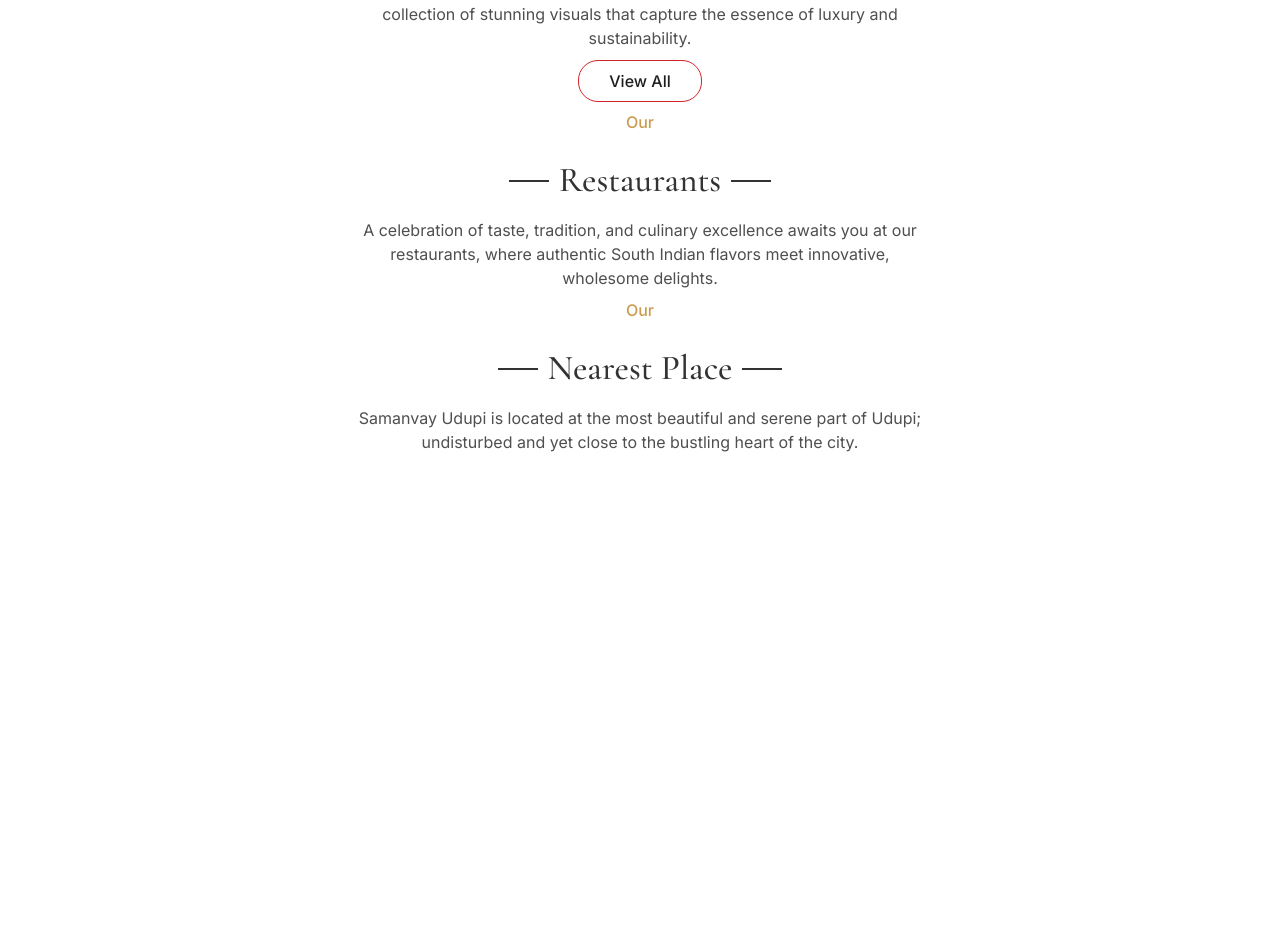
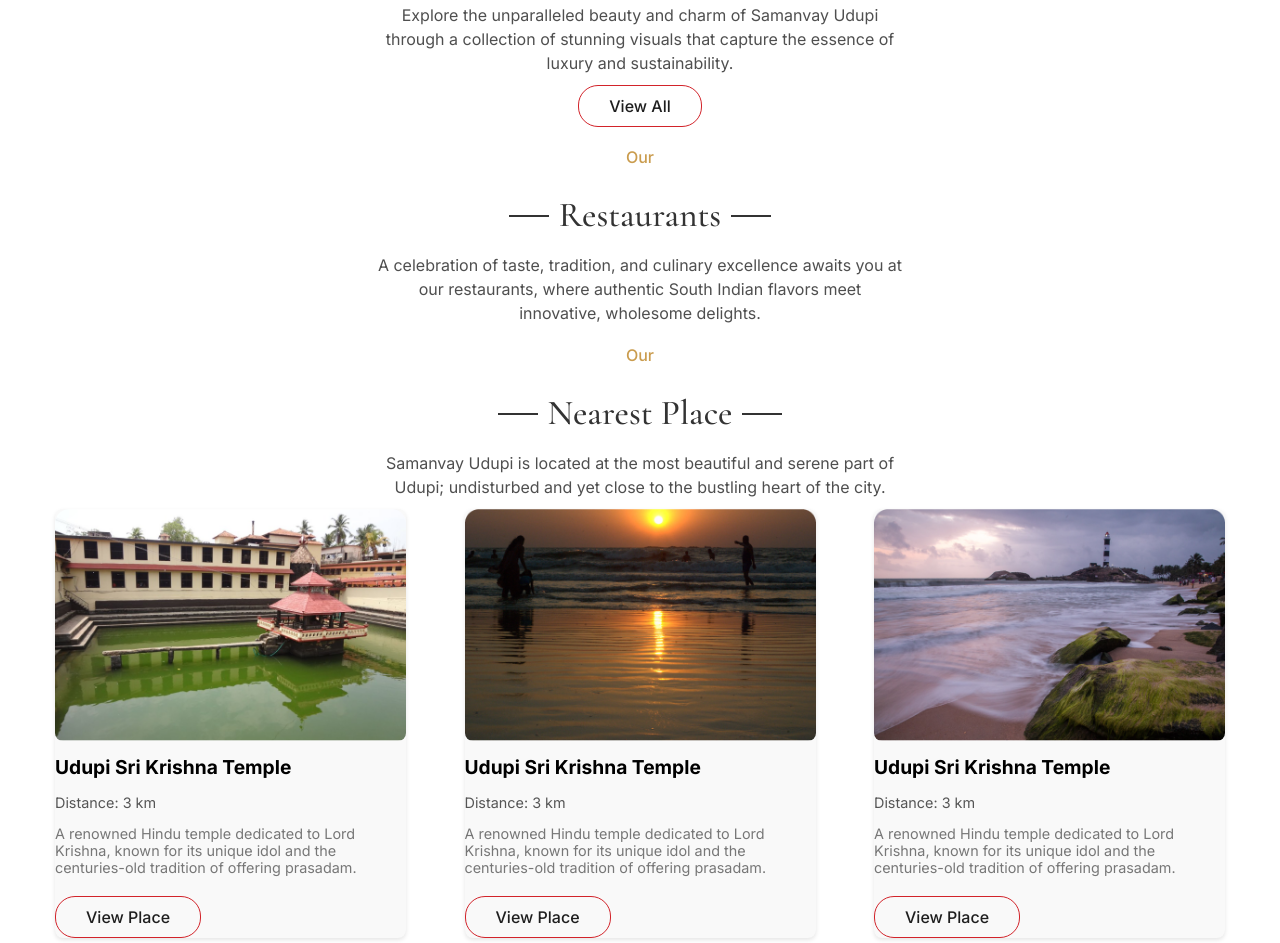
Before and after one commit to vibhavchipsy/samanvay-demo, a plain HTML site: page index.html in a window 1280 px wide. Shown: the part 631-1574 px from the top of the page. Before the commit the page ends 1085 px from the top, so only its background shows below. Drawn offline with nearby package versions, Linux system fonts and the light colour scheme.

Commit message:
home page cards

```diff
--- a/assets/global.css
+++ b/assets/global.css
@@ -0,0 +1,74 @@
+* {
+    font-family: Inter;
+}
+
+.container {
+    margin: 0 auto;
+    padding: 5px 16px;
+}
+
+.primary-btn {
+    color: #1E1E1E;
+    font-size: 16px;
+    background-color: transparent;
+    padding: 10px 30px 10px 30px;
+    border: 1px solid #D2232A;
+    border-radius: 20px;
+    font-weight: 500;
+    cursor: pointer;
+    margin-top: 10px;
+}
+
+/* Section Styling */
+.place-section {
+    display: flex;
+    flex-direction: column;
+    gap: 20px;
+}
+
+.card {
+    background: #f9f9f9;
+    border-radius: 8px;
+    box-shadow: 0 2px 4px rgba(0, 0, 0, 0.1);
+}
+
+.card img {
+    width: 100%;
+    border-radius: 8px;
+    height: auto;
+}
+
+.place-name {
+    font-size: 1.2em;
+    font-weight: bold;
+    margin: 10px 0;
+}
+
+.distance {
+    font-size: 0.9em;
+    color: #555;
+}
+
+.description {
+    font-size: 0.9em;
+    color: #777;
+    margin: 10px 0;
+}
+
+/* For larger screens (Tablets and Desktops) */
+@media (min-width: 768px) {
+    .container {
+        max-width: 1170px;
+    }
+
+    .place-section {
+        flex-direction: row;
+        justify-content: space-between;
+        gap: 20px;
+    }
+
+    .card {
+        width: 30%;
+        /* 3 cards side by side */
+    }
+}
--- a/home.css
+++ b/home.css
@@ -8,7 +8,6 @@
     font-size: 16px;
     font-weight: 500;
     line-height: 19.36px;
-    font-family: Inter;
     display: flex;
     justify-content: center;
 }
@@ -30,7 +29,6 @@
     font-size: 16px;
     font-weight: 400;
     line-height: 24px;
-    font-family: 'Inter', serif;
     text-align: center;
     /* Centers the text inside the div */
     margin: 0 auto;
@@ -65,19 +63,6 @@
     align-items: center;
     display: flex;
     flex-direction: column;
-}
-
-.primary-btn {
-    color: #1E1E1E;
-    font-size: 16px;
-    background-color: transparent;
-    padding: 10px 30px 10px 30px;
-    border: 1px solid #D2232A;
-    border-radius: 20px;
-    font-family: 'Inter', serif;
-    font-weight: 500;
-    cursor: pointer;
-    margin-top: 10px;
 }
 
 /* mobile view  */
--- a/index.html
+++ b/index.html
@@ -1,21 +1,14 @@
 <!DOCTYPE html>
 <html lang="en">
+
 <head>
   <meta charset="UTF-8" />
   <meta name="viewport" content="width=device-width, initial-scale=1.0" />
   <title>Samanvay</title>
-    <link
-      rel="preload"
-      href="https://fonts.googleapis.com/css2?family=Cormorant+Garamond:wght@400;500;700&display=swap"
-      as="style"
-      onload="this.onload=null;this.rel='stylesheet'"
-    />
-    <link
-      rel="preload"
-      href="https://fonts.googleapis.com/css2?family=Inter:wght@400;500;700&display=swap"
-      as="style"
-      onload="this.onload=null;this.rel='stylesheet'"
-    />
+  <link rel="preload" href="https://fonts.googleapis.com/css2?family=Cormorant+Garamond:wght@400;500;700&display=swap"
+    as="style" onload="this.onload=null;this.rel='stylesheet'" />
+  <link rel="preload" href="https://fonts.googleapis.com/css2?family=Inter:wght@400;500;700&display=swap" as="style"
+    onload="this.onload=null;this.rel='stylesheet'" />
 
   <link rel="stylesheet" href="home.css" />
   <link rel="stylesheet" href="/assets/global.css" />
@@ -46,32 +39,24 @@
           <li><a href="">About</a></li>
           <li><a href="">Contact</a></li>
           <label for="check" class="close-menu">
-              <svg
-                aria-hidden="true"
-                role="presentation"
-                class="elementor-menu-toggle__icon--close e-font-icon-svg e-eicon-close"
-                viewBox="0 0 1000 1000"
-                xmlns="http://www.w3.org/2000/svg"
-              >
+            <svg aria-hidden="true" role="presentation"
+              class="elementor-menu-toggle__icon--close e-font-icon-svg e-eicon-close" viewBox="0 0 1000 1000"
+              xmlns="http://www.w3.org/2000/svg">
               <path
-                  d="M742 167L500 408 258 167C246 154 233 150 217 150 196 150 179 158 167 167 154 179 150 196 150 212 150 229 154 242 171 254L408 500 167 742C138 771 138 800 167 829 196 858 225 858 254 829L496 587 738 829C750 842 767 846 783 846 800 846 817 842 829 829 842 817 846 804 846 783 846 767 842 750 829 737L588 500 833 258C863 229 863 200 833 171 804 137 775 137 742 167Z"
-                ></path>
+                d="M742 167L500 408 258 167C246 154 233 150 217 150 196 150 179 158 167 167 154 179 150 196 150 212 150 229 154 242 171 254L408 500 167 742C138 771 138 800 167 829 196 858 225 858 254 829L496 587 738 829C750 842 767 846 783 846 800 846 817 842 829 829 842 817 846 804 846 783 846 767 842 750 829 737L588 500 833 258C863 229 863 200 833 171 804 137 775 137 742 167Z">
+              </path>
             </svg>
             >
           </label>
           <!-- </span> -->
         </ul>
         <label for="check" class="open-menu">
-            <svg
-              aria-hidden="true"
-              role="presentation"
-              class="elementor-menu-toggle__icon--open e-font-icon-svg e-eicon-menu-bar"
-              viewBox="0 0 1000 1000"
-              xmlns="http://www.w3.org/2000/svg"
-            >
+          <svg aria-hidden="true" role="presentation"
+            class="elementor-menu-toggle__icon--open e-font-icon-svg e-eicon-menu-bar" viewBox="0 0 1000 1000"
+            xmlns="http://www.w3.org/2000/svg">
             <path
-                d="M104 333H896C929 333 958 304 958 271S929 208 896 208H104C71 208 42 237 42 271S71 333 104 333ZM104 583H896C929 583 958 554 958 521S929 458 896 458H104C71 458 42 487 42 521S71 583 104 583ZM104 833H896C929 833 958 804 958 771S929 708 896 708H104C71 708 42 737 42 771S71 833 104 833Z"
-              ></path>
+              d="M104 333H896C929 333 958 304 958 271S929 208 896 208H104C71 208 42 237 42 271S71 333 104 333ZM104 583H896C929 583 958 554 958 521S929 458 896 458H104C71 458 42 487 42 521S71 583 104 583ZM104 833H896C929 833 958 804 958 771S929 708 896 708H104C71 708 42 737 42 771S71 833 104 833Z">
+            </path>
           </svg>
         </label>
       </ul>
@@ -184,6 +169,35 @@
     </div>
   </div>
 
+  <section class="container place-section">
+    <div class="card">
+      <img src="/assets/images/home/Udupi Sri Krishna Temple.png" alt="Udupi Sri Krishna Temple">
+      <h2 class="place-name">Udupi Sri Krishna Temple</h2>
+      <p class="distance">Distance: 3 km</p>
+      <p class="description">A renowned Hindu temple dedicated to Lord Krishna, known for its unique idol and the
+        centuries-old tradition of offering prasadam.</p>
+      <button class="primary-btn">View Place</button>
+    </div>
+    <div class="card">
+      <img src="/assets/images/home/Malpe Beach.png" alt="Udupi Sri Krishna Temple">
+      <h2 class="place-name">Udupi Sri Krishna Temple</h2>
+      <p class="distance">Distance: 3 km</p>
+      <p class="description">A renowned Hindu temple dedicated to Lord Krishna, known for its unique idol and the
+        centuries-old tradition of offering prasadam.</p>
+      <button class="primary-btn">View Place</button>
+    </div>
+    <div class="card">
+      <img src="/assets/images/home/Kapu Beach and Lighthouse.png" alt="Udupi Sri Krishna Temple">
+      <h2 class="place-name">Udupi Sri Krishna Temple</h2>
+      <p class="distance">Distance: 3 km</p>
+      <p class="description">A renowned Hindu temple dedicated to Lord Krishna, known for its unique idol and the
+        centuries-old tradition of offering prasadam.</p>
+      <button class="primary-btn">View Place</button>
+    </div>
+    <!-- Repeat the same structure for the other two cards -->
+  </section>
+
   <script src="/assets/js/header.js"></script>
 </body>
+
 </html>
```
Also changed, not shown: assets/images/home/Kapu Beach and Lighthouse.png (added), assets/images/home/Malpe Beach.png (added), assets/images/home/Udupi Sri Krishna Temple.png (added). Lines whose indentation alone changed are shown as unchanged.
